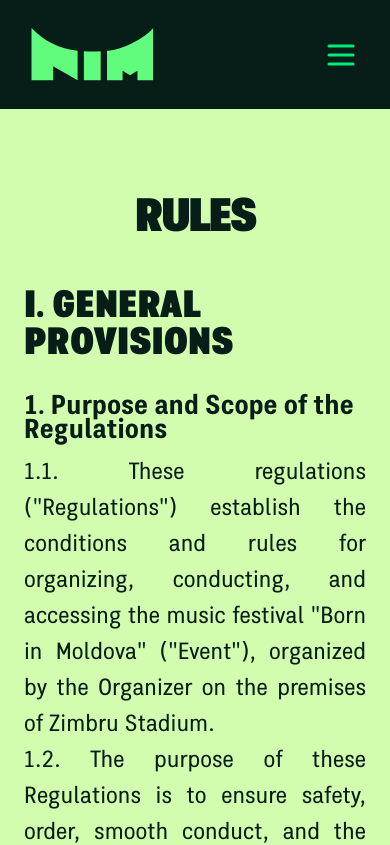
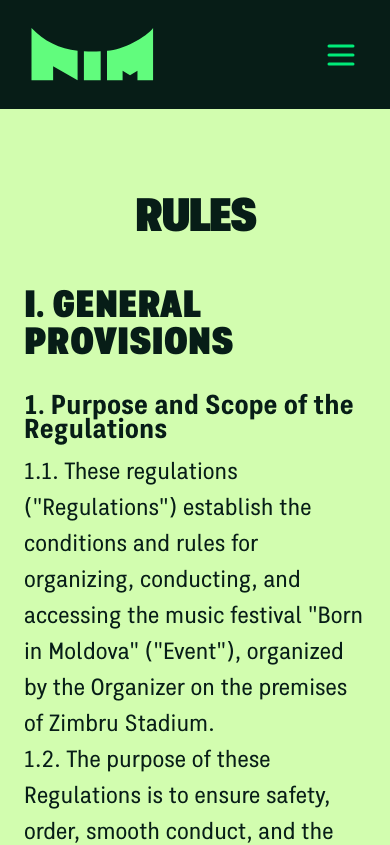
Before and after one commit to danielavornic/nim, a React (Vite) app: page /en/rules in a window 390 px wide. Shown: the top 845 px of the page. Built offline with nearby package versions, Linux system fonts and the light colour scheme.

Commit message:
fix(rules): improve responsive text justification

```diff
--- a/src/pages/rules/rules.tsx
+++ b/src/pages/rules/rules.tsx
@@ -43,7 +43,7 @@ const RulesPage = () => {
                       "cursor-default select-none",
                       "[&>h3]:text-[39px] [&>h3]:leading-[37px] [&>h3]:font-[900]",
                       "3xl:[&>h4]:!text-[36px] 3xl:![&>h4]:leading-[32px] [&>h4]:mt-8 [&>h4]:mb-3 [&>h4]:text-[28px] [&>h4]:leading-[24px] [&>h4]:font-bold lg:[&>h4]:mt-12 2xl:[&>h4]:text-[32px] 2xl:[&>h4]:leading-[28px]",
-                      "3xl:[&>p]:!text-[32px] leading-tight [&>p]:text-justify [&>p]:text-[24px] [&>p]:leading-normal 2xl:[&>p]:text-[28px] 2xl:[&>p]:leading-tight",
+                      "3xl:[&>p]:!text-[32px] leading-tight [&>p]:text-[24px] [&>p]:leading-normal sm:[&>p]:text-justify 2xl:[&>p]:text-[28px] 2xl:[&>p]:leading-tight",
                       "3xl:[&>ul]:!text-[32px] [&>ul]:list-disc [&>ul]:pl-10 [&>ul]:text-[24px] [&>ul]:leading-normal 2xl:[&>ul]:text-[28px] 2xl:[&>ul]:leading-tight"
                     )}
                     dangerouslySetInnerHTML={{ __html: slide }}
```
Also changed, not shown: 1 other file (tests, documents, lock files or other folders).
